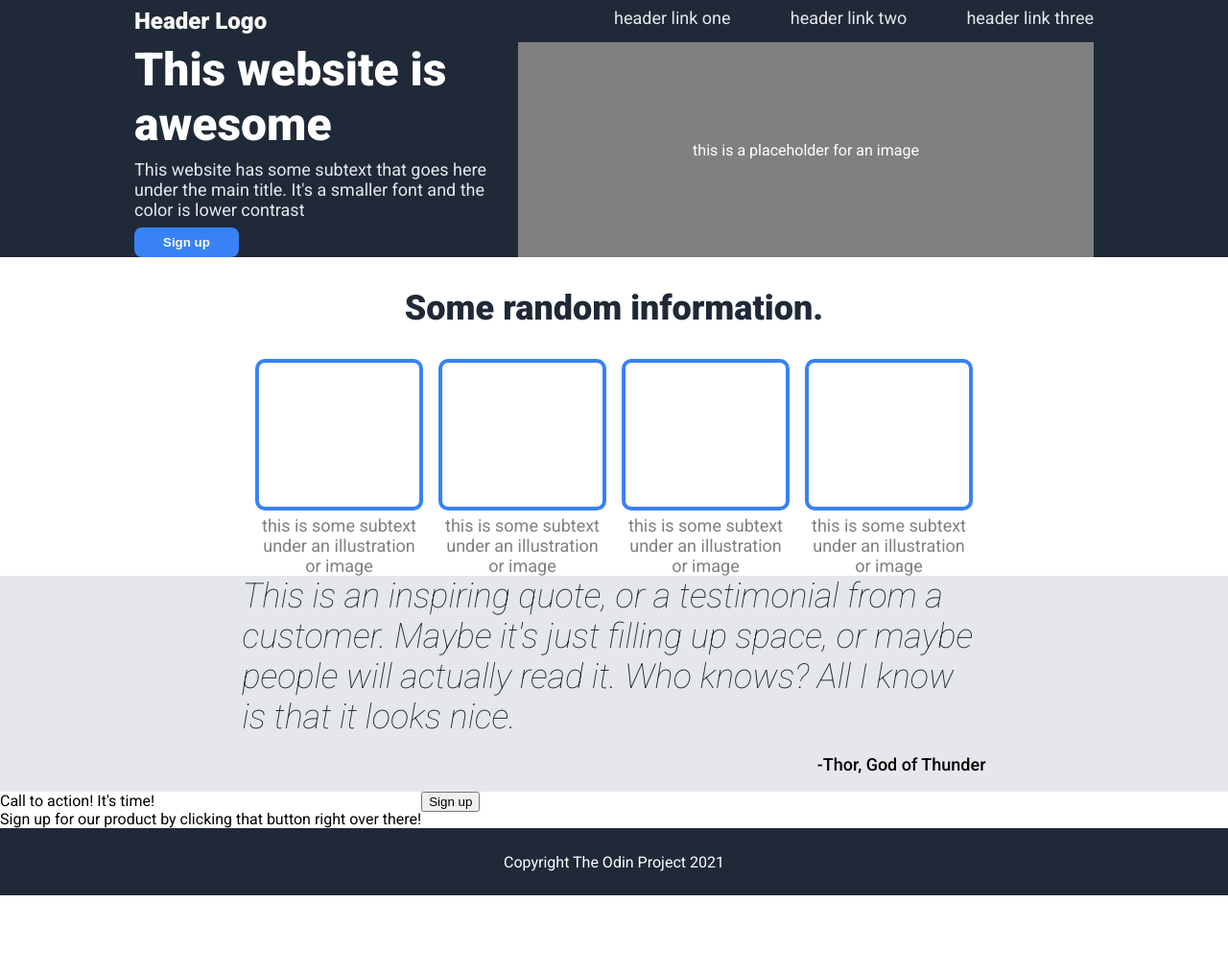
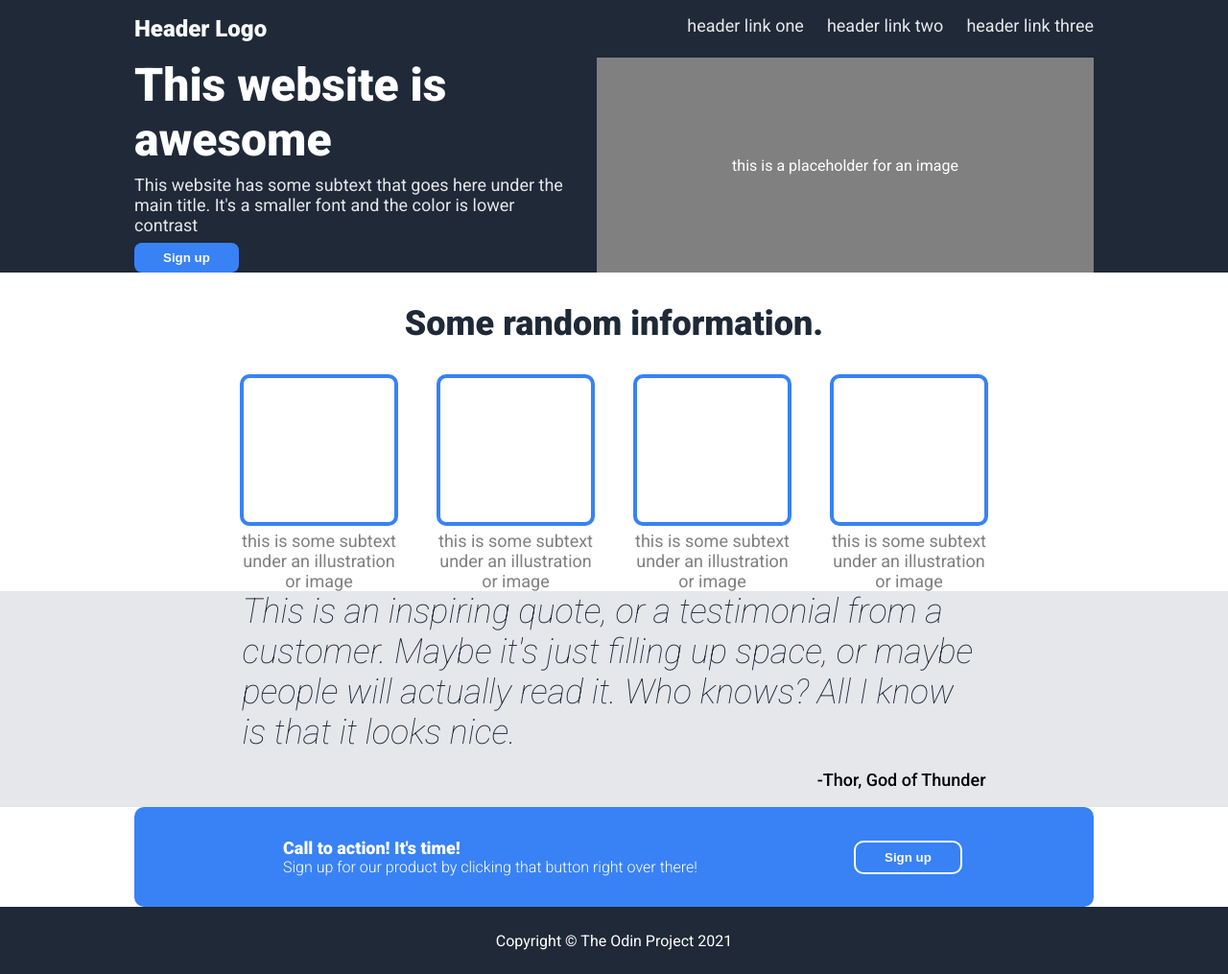
Before and after one commit to jfitzg7/landing-page, a plain HTML site: page landing-page/index.html in a window 1280 px wide. Shown: the whole page at 96% size. Before the commit the page ends 933 px from the top, so only its background shows below. Drawn offline with Linux system fonts and the light colour scheme.

Commit message:
Finished call to action section, and made some finishing touches

```diff
--- a/landing-page/index.html
+++ b/landing-page/index.html
@@ -9,7 +9,8 @@
     <link rel="stylesheet" href="./style.css">
     <link rel="preconnect" href="https://fonts.googleapis.com">
     <link rel="preconnect" href="https://fonts.gstatic.com" crossorigin>
-    <link href="https://fonts.googleapis.com/css2?family=Roboto:ital,wght@0,300;0,400;0,500;0,900;1,100&display=swap" rel="stylesheet">
+    <link href="https://fonts.googleapis.com/css2?family=Roboto:ital,wght@0,300;0,400;0,500;0,900;1,100&display=swap"
+        rel="stylesheet">
 </head>
 
 <body>
@@ -68,21 +69,27 @@
             Maybe it's just filling up space, or maybe people
             will actually read it. Who knows? All I know is that it looks nice.
         </div>
-        <div class="inspiring-quote-author"><p>-Thor, God of Thunder</p></div>
+        <div class="inspiring-quote-author">
+            <p>-Thor, God of Thunder</p>
+        </div>
     </div>
 
     <div class="call-to-action">
-        <div>
-            <div>Call to action! It's time!</div>
-            <div>Sign up for our product by clicking that button right over there!</div>
-        </div>
-        <div>
-            <button>Sign up</button>
+        <div class="call-to-action-container">
+            <div class="call-to-action-text-container">
+                <div class="call-to-action-text-container-container">
+                    <div class="call-to-action-header">Call to action! It's time!</div>
+                    <div class="call-to-action-subtext">Sign up for our product by clicking that button right over there!</div>
+                </div>
+            </div>
+            <div class="call-to-action-button-container">
+                <button>Sign up</button>
+            </div>
         </div>
     </div>
 
     <footer>
-        <div>Copyright The Odin Project 2021</div>
+        <div>Copyright © The Odin Project 2021</div>
     </footer>
 </body>
 
--- a/landing-page/style.css
+++ b/landing-page/style.css
@@ -30,14 +30,15 @@ body {
 header {
     display: flex;
     justify-content: space-between;
-    margin-top: 8px;
-    margin-bottom: 8px;
+    margin-top: 16px;
+    margin-bottom: 16px;
 }
 
 header ul {
     list-style-type: none;
     display: flex;
-    justify-content: space-between;
+    justify-content: end;
+    gap: 24px;
     margin: 0;
     padding: 0;
     flex: 1;
@@ -58,6 +59,7 @@ header a {
 
 .hero-cta {
     display: flex;
+    gap: 32px;
     flex: 1;
 }
 
@@ -68,7 +70,7 @@ header a {
     justify-content: center;
     gap: 8px;
     flex-shrink: 0;
-    max-width: 400px;
+    max-width: 450px;
 }
 
 .hero-cta-header {
@@ -132,7 +134,7 @@ header a {
 .random-information-image-section-container {
     display: flex;
     justify-content: center;
-    gap: 16px;
+    gap: 40px;
     flex: 1;
 }
 
@@ -140,7 +142,7 @@ header a {
     display: flex;
     flex-direction: column;
     gap: 5px;
-    max-width: 175px;
+    max-width: 165px;
     flex: 1;
 }
 
@@ -201,7 +203,55 @@ header a {
 
 .call-to-action {
     display: flex;
+    justify-content: center;
+    align-items: center;
     flex: auto;
+}
+
+.call-to-action-container {
+    display: flex;
+    background-color: #3882F6;
+    color: white;
+    width: 1000px;
+    padding-top: 32px;
+    padding-bottom: 32px;
+    border-radius: 10px;
+}
+
+.call-to-action-text-container {
+    display: flex;
+    flex-direction: column;
+    justify-content: center;
+    align-items: center;
+    flex: 3 1 0;
+}
+
+.call-to-action-text-container-container {
+    width: 440px;
+}
+
+.call-to-action-header {
+    font-size: 18px;
+    font-weight: 900;
+}
+
+.call-to-action-subtext {
+    font-weight: 300;
+}
+
+.call-to-action-button-container {
+    display: flex;
+    align-items: center;
+    flex: 1;
+}
+
+.call-to-action-button-container button {
+    background-color: #3882F6;
+    color: #F9FAF8;
+    font-weight: bold;
+    border-radius: 10px;
+    border: 2px solid white;
+    padding: 8px 30px;
 }
 
 /*
```
